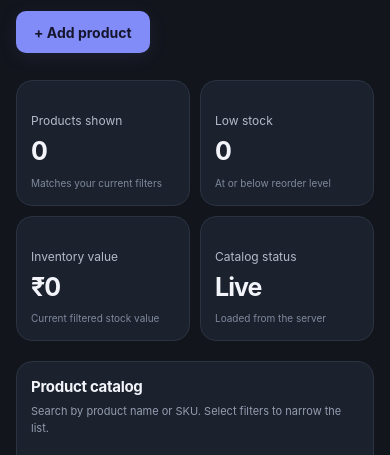
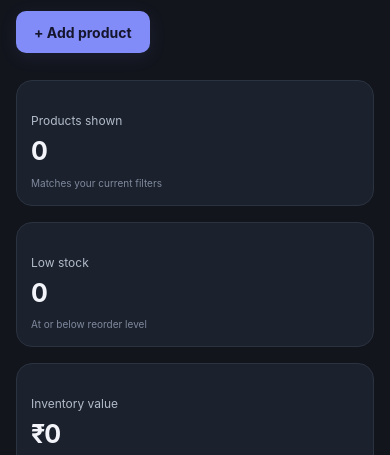
Before and after one commit to Samyak26K/small-business-inventory, a plain HTML site: page client/products.html in a window 390 px wide. Shown: the part 389-844 px from the top of the page. Drawn offline with Linux system fonts and the light colour scheme; no server answers; sample sign-in values are in the browser's storage.

Commit message:
Improve dashboard and product page layouts

```diff
--- a/client/css/style.css
+++ b/client/css/style.css
@@ -351,8 +351,10 @@ h1 {
 
 .metrics-grid {
   display: grid;
-  grid-template-columns: repeat(4, minmax(0, 1fr));
+  grid-template-columns: repeat(3, minmax(0, 1fr));
   gap: 16px;
+  width: 100%;
+  min-width: 0;
 }
 
 .metric-card,
@@ -436,9 +438,16 @@ h1 {
 
 .content-grid {
   display: grid;
-  grid-template-columns: minmax(0, 1.2fr) minmax(300px, 0.8fr);
+  grid-template-columns: minmax(0, 1.4fr) minmax(0, 1fr);
   gap: 17px;
   margin-top: 20px;
+  width: 100%;
+  min-width: 0;
+}
+
+.content-grid > .panel {
+  min-width: 0;
+  width: 100%;
 }
 
 .panel {
@@ -579,7 +588,13 @@ h1 {
   }
 
   .content-grid {
-    grid-template-columns: 1fr;
+    grid-template-columns: minmax(0, 1fr);
+  }
+}
+
+@media (max-width: 600px) {
+  .metrics-grid {
+    grid-template-columns: minmax(0, 1fr);
   }
 }
 
@@ -889,9 +904,33 @@ h1 {
 
 /* Product catalog */
 
-.product-summary {
+
+/* Products page summary cards */
+.metrics-grid.product-summary {
+  grid-template-columns: repeat(4, minmax(0, 1fr));
+  gap: 16px;
+  width: 100%;
   margin-bottom: 20px;
 }
+
+.metrics-grid.product-summary > .metric-card {
+  min-width: 0;
+}
+
+/* Medium screens */
+@media (max-width: 1200px) {
+  .metrics-grid.product-summary {
+    grid-template-columns: repeat(2, minmax(0, 1fr));
+  }
+}
+
+/* Mobile screens */
+@media (max-width: 600px) {
+  .metrics-grid.product-summary {
+    grid-template-columns: minmax(0, 1fr);
+  }
+}
+
 
 .product-panel {
   padding: 22px;
--- a/client/js/products.js
+++ b/client/js/products.js
@@ -120,6 +120,8 @@ async function loadCategories() {
     tableBody.innerHTML =
       '<tr><td colspan="7">Loading products...</td></tr>';
 
+      $("catalog-status").textContent = "Loading…";
+
     try {
       const params = new URLSearchParams({
         search: $("product-search").value.trim(),
@@ -197,6 +199,8 @@ async function loadCategories() {
     } catch (error) {
       tableBody.innerHTML =
         '<tr><td colspan="7">Unable to load products.</td></tr>';
+
+        $("catalog-status").textContent = "Unavailable";
 
       setMessage(pageMessage, error.message, true);
     }
--- a/client/products.html
+++ b/client/products.html
@@ -84,7 +84,7 @@
         </article>
         <article class="metric-card">
           <p class="metric-label">Catalog status</p>
-          <p class="metric-value" id="catalog-status">Live</p>
+          <p class="metric-value" id="catalog-status">Loading…</p>
           <p class="metric-note">Loaded from the server</p>
         </article>
       </section>
```
